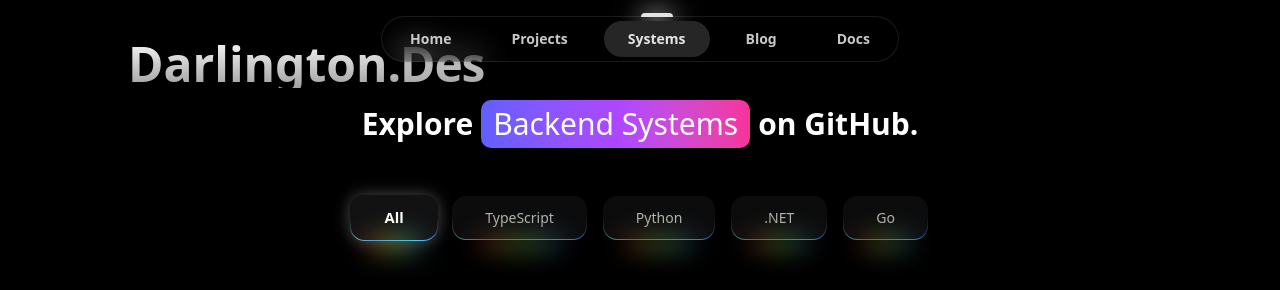
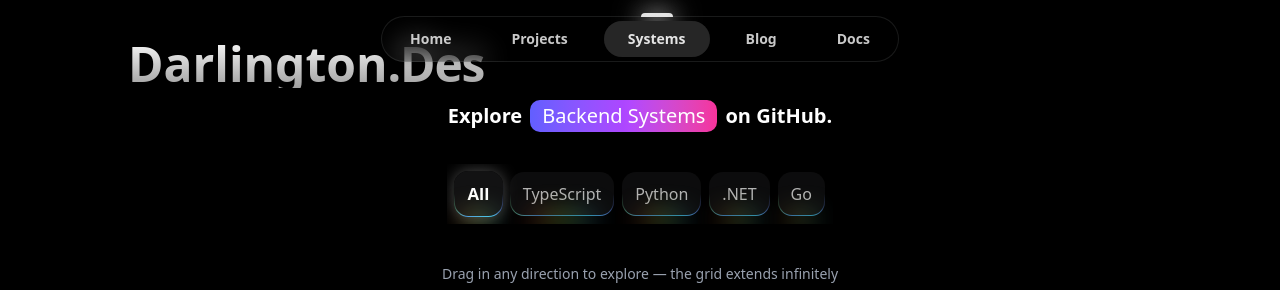
Before and after one commit to DarlingtonDeveloper/Darlington, a Next.js app: page /systems in a window 1280 px wide. Shown: the top 290 px of the page. Built offline with nearby package versions, Linux system fonts and the light colour scheme; no server answers.

Commit message:
Fix grid title

```diff
--- a/app/globals.css
+++ b/app/globals.css
@@ -169,3 +169,17 @@
 .animate-rainbow {
   animation: rainbow var(--speed, 4s) linear infinite;
 }
+
+/* Hide scrollbar while allowing scrolling */
+@layer utilities {
+  .no-scrollbar::-webkit-scrollbar {
+    display: none;
+  }
+
+  .no-scrollbar {
+    -ms-overflow-style: none;
+    /* IE and Edge */
+    scrollbar-width: none;
+    /* Firefox */
+  }
+}
--- a/components/portfolio-grid.tsx
+++ b/components/portfolio-grid.tsx
@@ -185,8 +185,8 @@ export function PortfolioGrid({ className, title = true }: PortfolioGridProps) {
     return (
         <div className={className}>
             {title && (
-                <h1 className="text-2xl sm:text-3xl font-bold text-center mb-12 flex flex-col sm:flex-row items-center justify-center gap-2">
-                    <span className="whitespace-nowrap mb-2 sm:mb-0">Explore</span>
+                <h1 className="text-xl sm:text-2xl md:text-2xl lg:text-3xl font-bold text-center mb-6 sm:mb-8 flex flex-row items-center justify-center gap-1 sm:gap-2">
+                    <span className="whitespace-nowrap sm:text-base md:text-lg lg:text-xl">Explore</span>
                     <TextRotate
                         texts={[
                             "System Design",
@@ -196,7 +196,7 @@ export function PortfolioGrid({ className, title = true }: PortfolioGridProps) {
                             "Automation Pipelines",
                             "Cloud Infrastructure"
                         ]}
-                        mainClassName="text-white px-2 sm:px-2 md:px-3 bg-gradient-to-r from-indigo-500 via-purple-500 to-pink-500 overflow-hidden py-0.5 sm:py-1 md:py-1.5 justify-center rounded-lg flex items-center font-medium"
+                        mainClassName="text-white px-1 sm:px-2 md:px-3 bg-gradient-to-r from-indigo-500 via-purple-500 to-pink-500 overflow-hidden py-0.5 justify-center rounded-lg flex items-center font-medium sm:text-base md:text-lg lg:text-xl"
                         staggerFrom="first"
                         initial={{ y: "100%" }}
                         animate={{ y: 0 }}
@@ -207,17 +207,17 @@ export function PortfolioGrid({ className, title = true }: PortfolioGridProps) {
                         transition={{ type: "spring", damping: 30, stiffness: 400 }}
                         rotationInterval={3000}
                     />
-                    <span className="whitespace-nowrap mt-2 sm:mt-0">on GitHub.</span>
+                    <span className="whitespace-nowrap sm:text-base md:text-lg lg:text-xl">on GitHub.</span>
                 </h1>
             )}
 
-            {/* Category Filter Buttons */}
-            <div className="mb-12 flex flex-wrap justify-center gap-4">
+            <div className="mb-6 sm:mb-8 md:mb-10 flex justify-center">
+                <div className="inline-flex flex-nowrap overflow-x-auto px-1 py-2 no-scrollbar">
                     {categories.map((category) => (
                         <RainbowButton
                             key={category}
                             onClick={() => setSelectedCategory(category)}
-                        className={`text-sm capitalize ${selectedCategory === category
+                            className={`text-sm md:text-base capitalize py-1 px-3 mx-1 whitespace-nowrap ${selectedCategory === category
                                 ? 'opacity-100 font-bold shadow-[0_0_15px_rgba(255,255,255,0.3)] scale-105 border border-white/20'
                                 : 'opacity-70 hover:opacity-90'
                                 }`}
@@ -225,6 +225,7 @@ export function PortfolioGrid({ className, title = true }: PortfolioGridProps) {
                             {category}
                         </RainbowButton>
                     ))}
+                </div>
             </div>
 
             <div className="mb-4 text-center text-sm text-gray-400">
```
Lines whose indentation alone changed are shown as unchanged.
